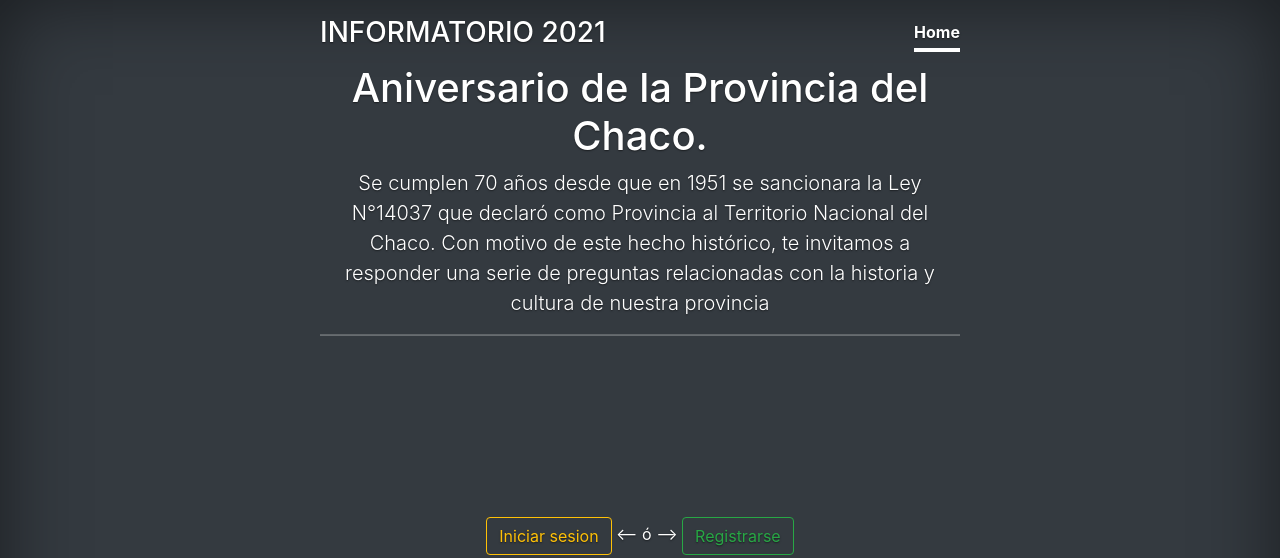
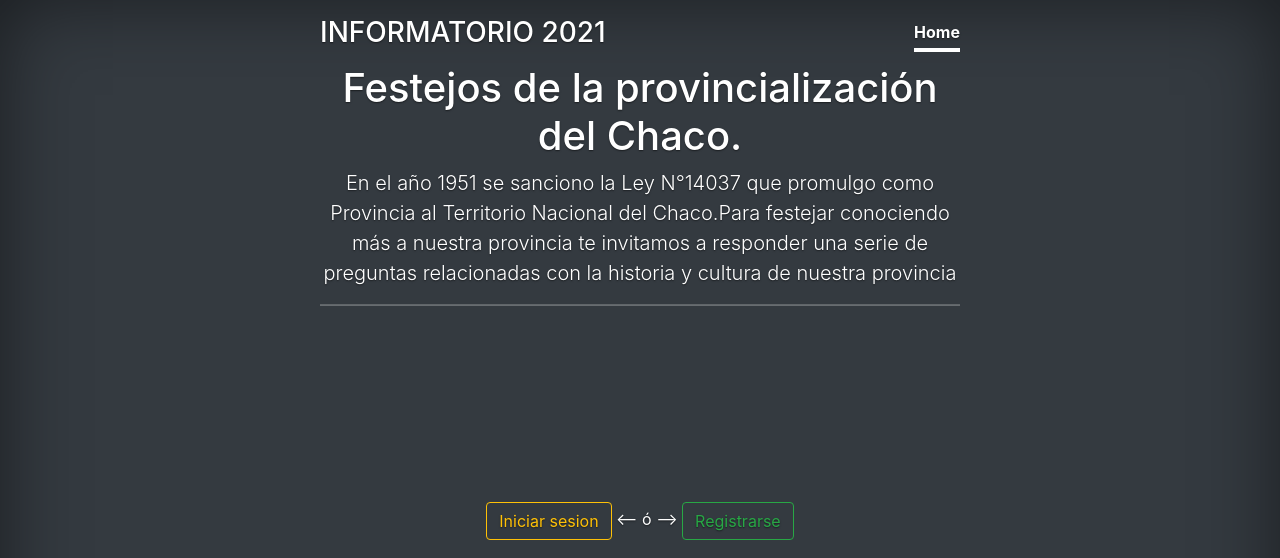
Before and after one commit to alfeinfo/tablateinfo, a Django app: page / in a window 1280 px wide. Shown: the top 558 px of the page. Run offline with Django 3.2, Linux system fonts and the light colour scheme; some libraries are stand-ins or nearby versions.

Commit message:
aplicado migraciones

```diff
--- a/src_projectFinal/templates/base/base.html
+++ b/src_projectFinal/templates/base/base.html
@@ -43,8 +43,8 @@
                </nav>
             </div>
             <div>
-               <h1><br>Aniversario de la Provincia del Chaco.</h1>
-               <p class="lead">Se cumplen 70 años desde que en 1951 se sancionara la Ley N°14037 que declaró como Provincia al Territorio Nacional del Chaco. Con motivo de este hecho histórico, te invitamos a responder una serie de preguntas relacionadas con la historia y cultura de nuestra provincia</p>
+               <h1><br>Festejos de la provincialización del Chaco.</h1>
+               <p class="lead">En el año 1951 se sanciono la Ley N°14037 que promulgo como Provincia al Territorio Nacional del Chaco.Para festejar conociendo más a nuestra provincia te invitamos a responder una serie de preguntas relacionadas con la historia y cultura de nuestra provincia</p>
 
             </div>
             <hr>
```
Also changed, not shown: src_projectFinal/apps/cuestionario/migrations/0001_initial.py (added), src_projectFinal/apps/usuarios/migrations/0001_initial.py (added).
